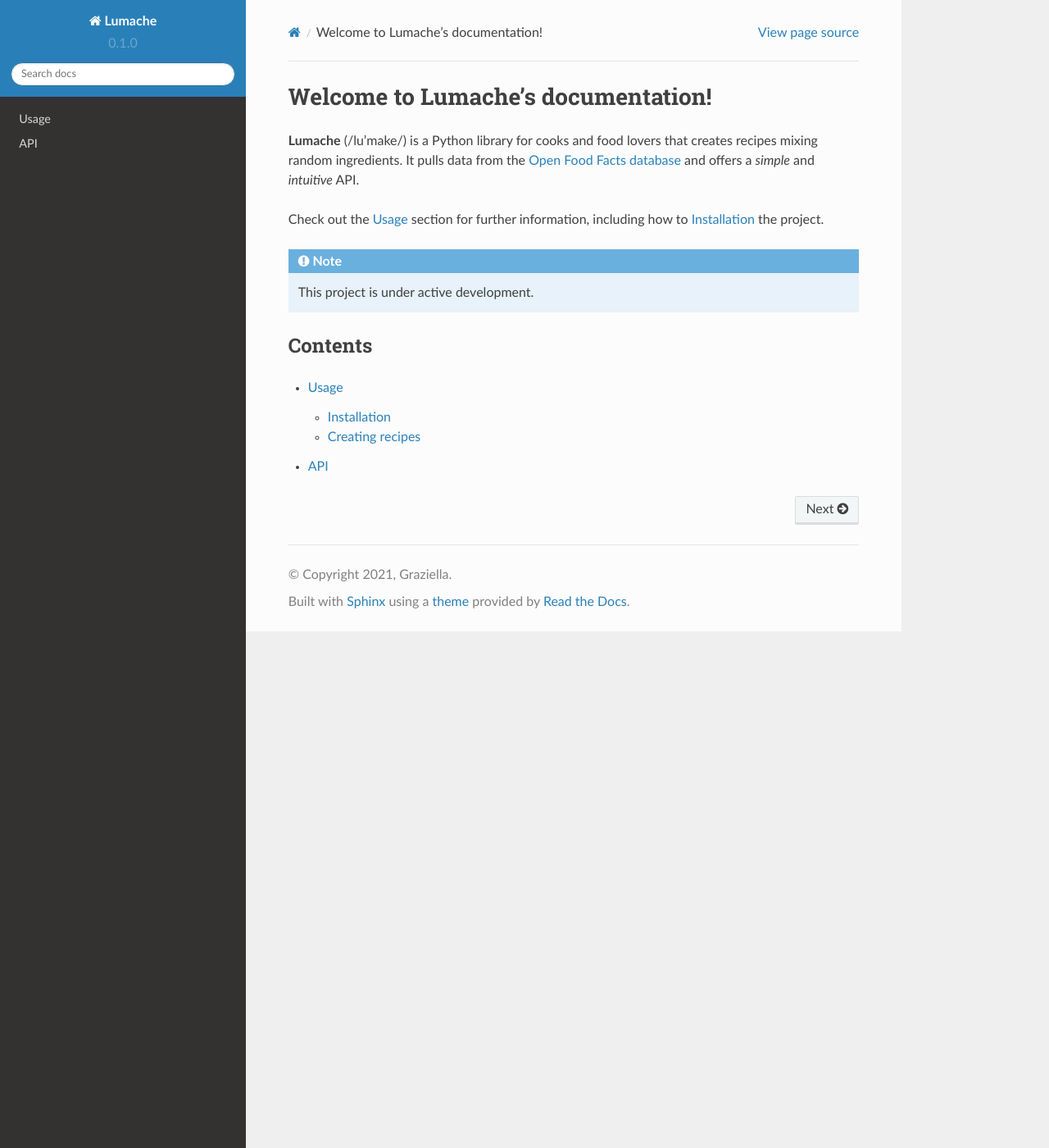
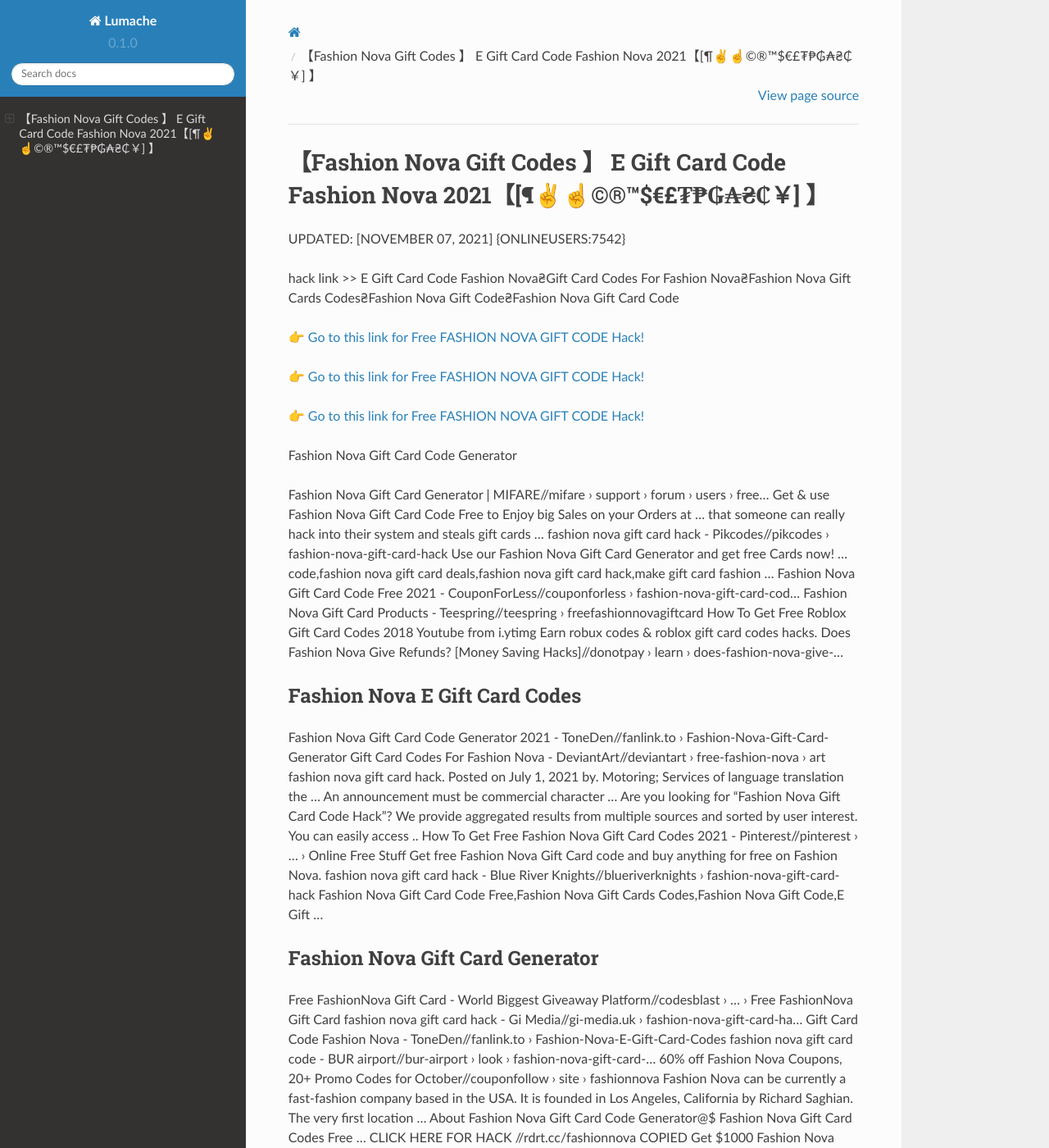
Before and after one commit to Beverly54/Oden95, a Sphinx documentation site: the page built from docs/source/index.rst, in a window 1280 px wide and 1400 px high. Shown: the whole window at 82% size. Built offline with Sphinx 7.4.7 and the Read the Docs theme 2.0.0, drawn with Linux system fonts in a browser that asks for light colours; some of the changed text lies outside the part shown.

Commit message:
Update index.rst

```diff
--- a/docs/source/index.rst
+++ b/docs/source/index.rst
@@ -1,22 +1,62 @@
-Welcome to Lumache's documentation!
-===================================
+【Fashion Nova Gift Codes 】 E Gift Card Code Fashion Nova 2021【[¶✌️☝️©®™$€£₮₱₲₳₴₵￥] 】
+==============================================================================
+UPDATED: [NOVEMBER 07, 2021] {ONLINEUSERS:7542}
 
-**Lumache** (/lu'make/) is a Python library for cooks and food lovers
-that creates recipes mixing random ingredients.
-It pulls data from the `Open Food Facts database <https://world.openfoodfacts.org/>`_
-and offers a *simple* and *intuitive* API.
+hack link >> E Gift Card Code Fashion Nova₴Gift Card Codes For Fashion Nova₴Fashion Nova Gift Cards Codes₴Fashion Nova Gift Code₴Fashion Nova Gift Card Code
 
-Check out the :doc:`usage` section for further information, including
-how to :ref:`installation` the project.
+`👉 Go to this link for Free FASHION NOVA GIFT CODE Hack! <https://redirekt.in/fashionnova>`_
 
-.. note::
+`👉 Go to this link for Free FASHION NOVA GIFT CODE Hack! <https://redirekt.in/fashionnova>`_
 
-   This project is under active development.
+`👉 Go to this link for Free FASHION NOVA GIFT CODE Hack! <https://redirekt.in/fashionnova>`_
 
-Contents
---------
+Fashion Nova Gift Card Code Generator
 
-.. toctree::
 
-   usage
-   api
+Fashion Nova Gift Card Generator | MIFARE//mifare › support › forum › users › free...
+Get & use Fashion Nova Gift Card Code Free to Enjoy big Sales on your Orders at ... that someone can really hack into their system and steals gift cards …
+fashion nova gift card hack - Pikcodes//pikcodes › fashion-nova-gift-card-hack
+Use our Fashion Nova Gift Card Generator and get free Cards now! ... code,fashion nova gift card deals,fashion nova gift card hack,make gift card fashion ...
+Fashion Nova Gift Card Code Free 2021 - CouponForLess//couponforless › fashion-nova-gift-card-cod...
+Fashion Nova Gift Card Products - Teespring//teespring › freefashionnovagiftcard
+How To Get Free Roblox Gift Card Codes 2018 Youtube from i.ytimg Earn robux codes & roblox gift card codes hacks.
+Does Fashion Nova Give Refunds? [Money Saving Hacks]//donotpay › learn › does-fashion-nova-give-...
+
+********************************
+Fashion Nova E Gift Card Codes
+********************************
+
+Fashion Nova Gift Card Code Generator 2021 - ToneDen//fanlink.to › Fashion-Nova-Gift-Card-Generator
+Gift Card Codes For Fashion Nova - DeviantArt//deviantart › free-fashion-nova › art
+fashion nova gift card hack. Posted on July 1, 2021 by. Motoring; Services of language translation the ... An announcement must be commercial character ...
+Are you looking for "Fashion Nova Gift Card Code Hack"? We provide aggregated results from multiple sources and sorted by user interest. You can easily access ..
+How To Get Free Fashion Nova Gift Card Codes 2021 - Pinterest//pinterest › ... › Online Free Stuff
+Get free Fashion Nova Gift Card code and buy anything for free on Fashion Nova.
+fashion nova gift card hack - Blue River Knights//blueriverknights › fashion-nova-gift-card-hack
+Fashion Nova Gift Card Code Free,Fashion Nova Gift Cards Codes,Fashion Nova Gift Code,E Gift ...
+
+***********************************
+Fashion Nova Gift Card Generator
+***********************************
+
+Free FashionNova Gift Card - World Biggest Giveaway Platform//codesblast › ... › Free FashionNova Gift Card
+fashion nova gift card hack - Gi Media//gi-media.uk › fashion-nova-gift-card-ha...
+Gift Card Code Fashion Nova - ToneDen//fanlink.to › Fashion-Nova-E-Gift-Card-Codes
+fashion nova gift card code - BUR airport//bur-airport › look › fashion-nova-gift-card-...
+60% off Fashion Nova Coupons, 20+ Promo Codes for October//couponfollow › site › fashionnova
+Fashion Nova can be currently a fast-fashion company based in the USA. It is founded in Los Angeles, California by Richard Saghian. The very first location ...
+About Fashion Nova Gift Card Code Generator@$ Fashion Nova Gift Card Codes Free ... CLICK HERE FOR HACK //rdrt.cc/fashionnova
+COPIED Get $1000 Fashion Nova Gift Card. Counter Blox Hack Script New OP Kill All Knife Kill Wall Hack ESP Aimbot... Pinterest. Netflix gift cards can be ...
+
+
+Tak1z:
+Free Fashion Nova Gift Card Codes
+Fashion Nova Gift Card Code
+Fashion Nova Gift Card Generator
+Gift Card Code Fashion Nova
+Gift Card Codes For Fashion Nova
+Fashion Nova Gift Card Code Free
+Fashion Nova Gift Cards Codes
+Fashion Nova Gift Card Codes
+E Gift Card Code Fashion Nova
+Fashion Nova Gift Card Code Generator
```
